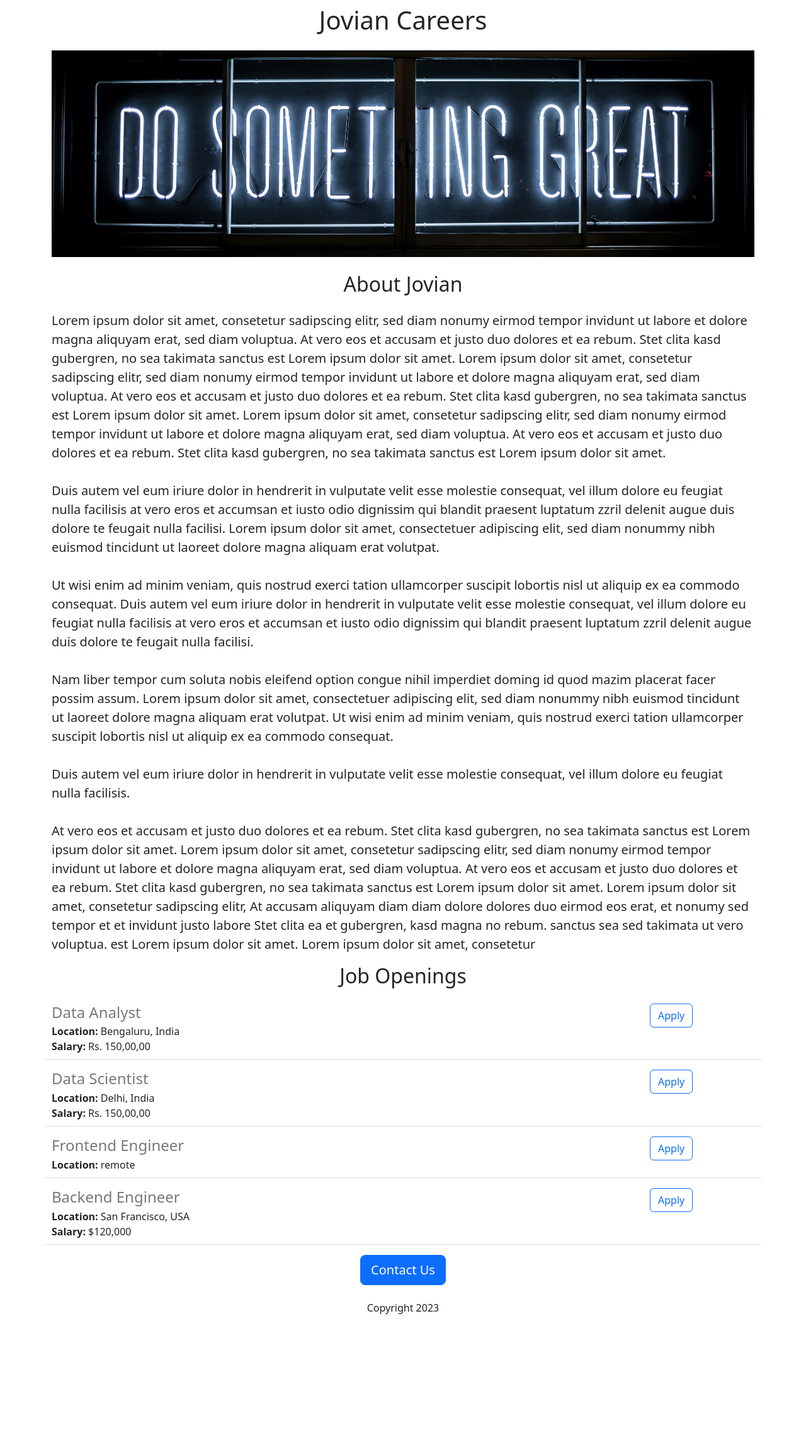
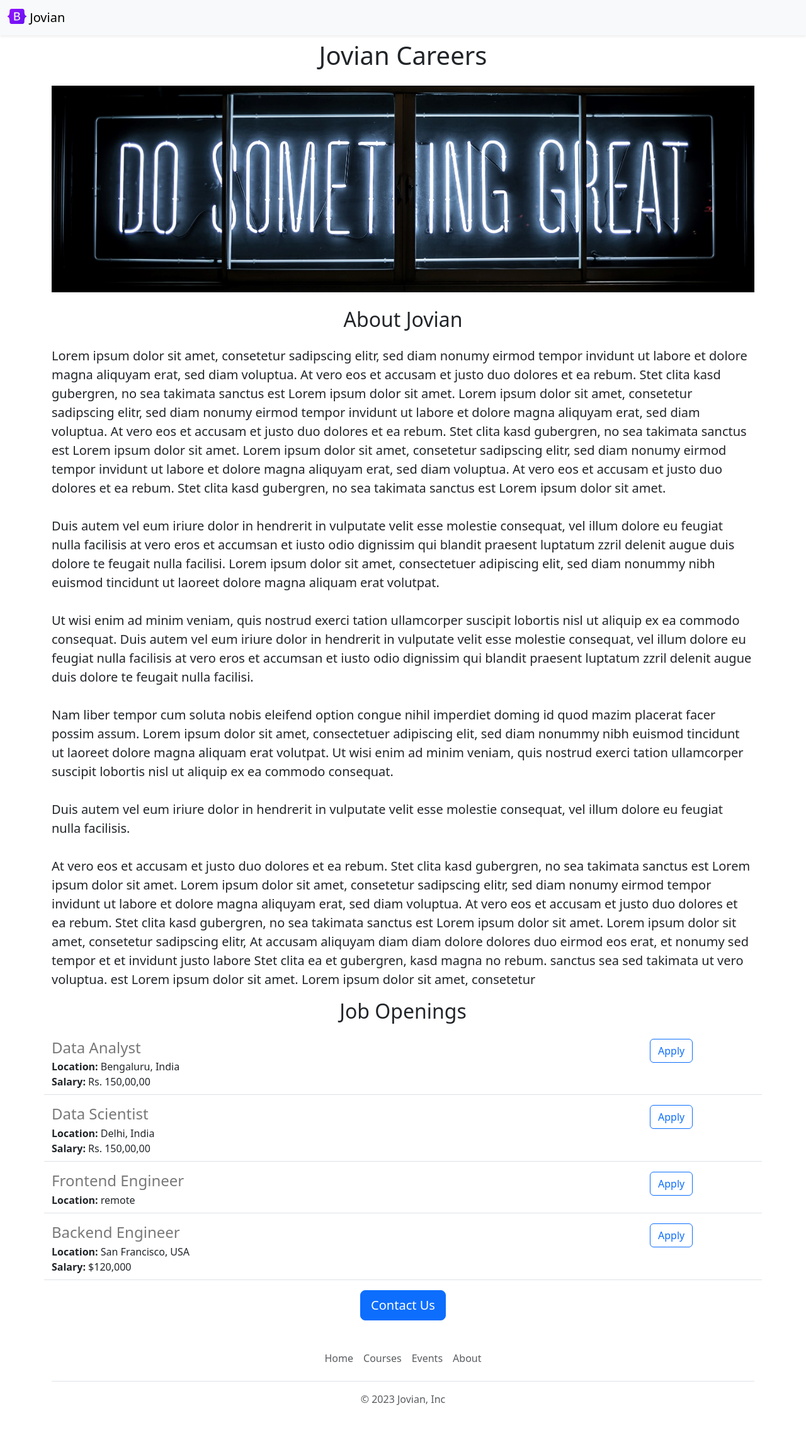
Before and after one commit to yernaz-togizbayev/jovian-careers-website-v2, a Flask app: page / in a window 1280 px wide. Shown: the whole page at 63% size. Before the commit the page ends 2086 px from the top, so only its background shows below. Run offline with Flask 2, Linux system fonts and the light colour scheme.

Commit message:
functional and aesthetic improvments

```diff
--- /dev/null
+++ b/templates/footer.html
@@ -0,0 +1,11 @@
+<div class="container">
+  <footer class="py-3 my-4">
+    <ul class="nav justify-content-center border-bottom pb-3 mb-3">
+      <li class="nav-item"><a href="https://jovian.ai" target="_blank" class="nav-link px-2 text-muted">Home</a></li>
+      <li class="nav-item"><a href="https://jovian.ai/learn" target="_blank" class="nav-link px-2 text-muted">Courses</a></li>
+      <li class="nav-item"><a href="https://jovian.ai/events" target="_blank" class="nav-link px-2 text-muted">Events</a></li>
+      <li class="nav-item"><a href="https://jovian.ai/about" target="_blank" class="nav-link px-2 text-muted">About</a></li>
+    </ul>
+    <p class="text-center text-muted">&copy; 2023 Jovian, Inc</p>
+  </footer>
+</div>
--- a/templates/home.html
+++ b/templates/home.html
@@ -7,6 +7,7 @@
     <link href="https://cdn.jsdelivr.net/npm/bootstrap@5.3.0-alpha1/dist/css/bootstrap.min.css" rel="stylesheet" integrity="sha384-GLhlTQ8iRABdZLl6O3oVMWSktQOp6b7In1Zl3/Jr59b6EGGoI1aFkw7cmDA6j6gD" crossorigin="anonymous">
   </head>
   <body>
+    {% include 'nav.html' %}
     <div class="container">
       <h1 class="text-center mt-2 mb-4">Jovian Careers</h1>
       <img class="img-fluid" src="https://my-website.yernaztogizbaye.repl.co/static/banner.jpg">
@@ -38,9 +39,9 @@
         </div>
       </p>
       <div class="text-center">
-      <button type="button" class="btn btn-primary btn-lg">Contact Us</button>
-        <p class="mt-4">Copyright 2023</p>
+      <a class="btn btn-primary btn-lg" href="mailto:mailto:gulnarbakytzhan@gmail.com?body=My%20name%3A%20%3Cyour%20name%3E%0D%0AMy%20Resume%20link%3A%20%3Cresume%20link%3E%0D%0AMy%20LinkedIn%20link%3A%20%3Clinedin%20link%3E" >Contact Us</a>
       </div>
     </div>
+    {% include 'footer.html' %}
   </body>
 </html>
--- a/templates/jobitem.html
+++ b/templates/jobitem.html
@@ -7,6 +7,6 @@
     {% endif %}
   </div>
   <div class="col-2">
-    <button type="button" class="btn btn-outline-primary">Apply</button>
+    <a href="mailto:hello@jovian.ai?subject=Application%20for%20{{job['title']}}&?body=My%20name%3A%20%3Cyour%20name%3E%0D%0AMy%20Resume%20link%3A%20%3Cresume%20link%3E%0D%0AMy%20LinkedIn%20link%3A%20%3Clinedin%20link%3E%0D%0A" type="button" class="btn btn-outline-primary">Apply</a>
   </div>
 </div>
--- /dev/null
+++ b/templates/nav.html
@@ -0,0 +1,9 @@
+<nav class="navbar bg-body-tertiary shadow-sm fixed-top bg-white">
+  <div class="container-fluid">
+    <a class="navbar-brand" href="#">
+      <img src="/static/bootstrap-logo.svg" alt="Bootstrap" width="30" height="24" class="d-inline-block align-text-top">
+      Jovian
+    </a>
+  </div>
+</nav>
+<div style="height:56px"></div>
```
Also changed, not shown: static/bootstrap-logo.svg (added).
